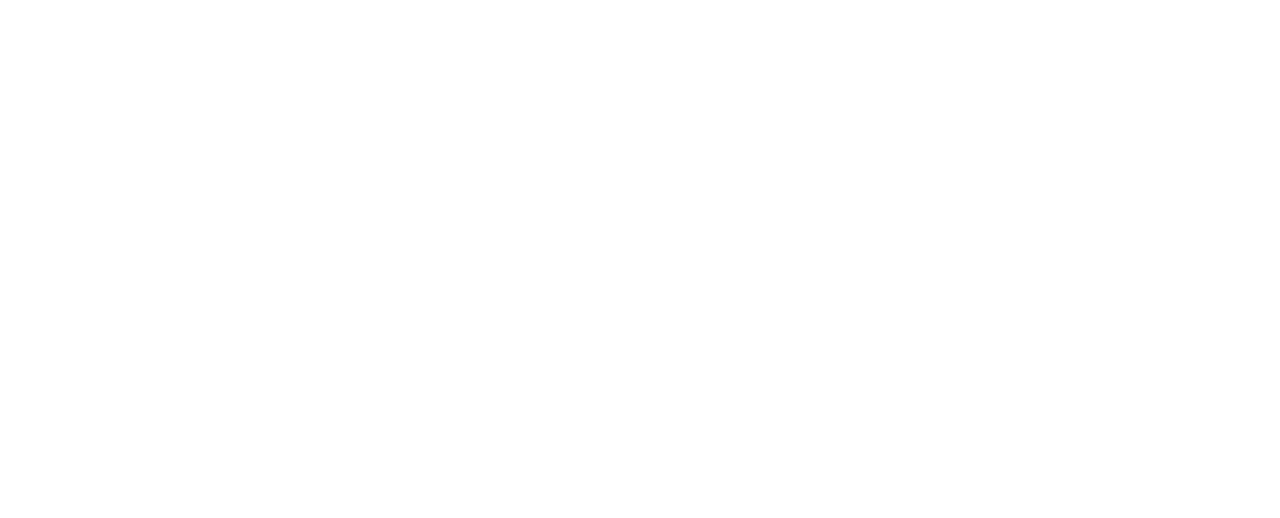
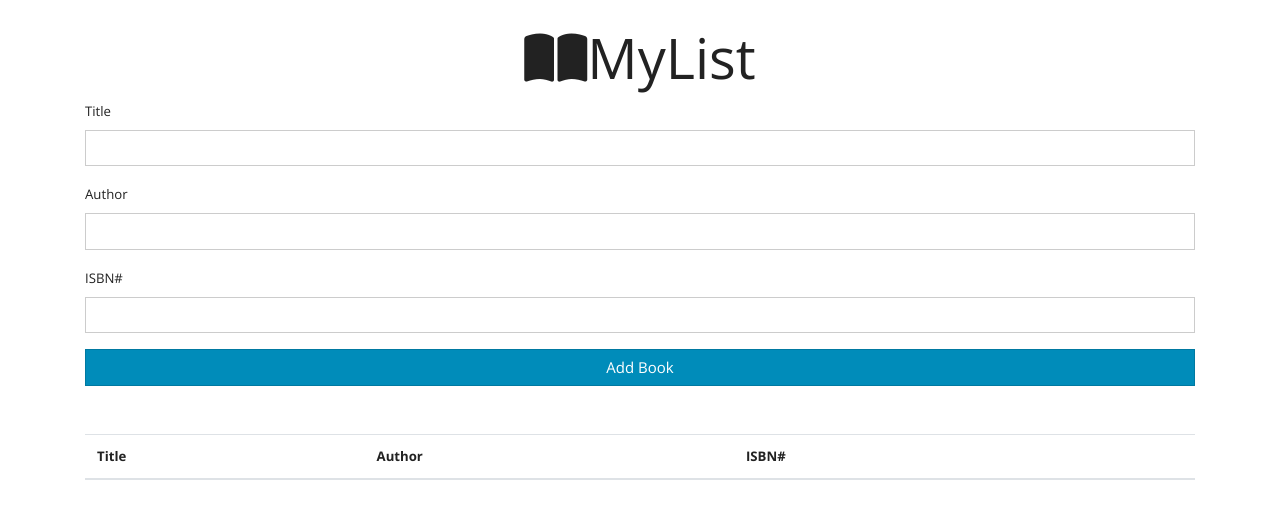
Before and after one commit to Meryemsener/bookList-app, a plain HTML site: page index.html in a window 1280 px wide. Drawn offline with nearby package versions, Linux system fonts and the light colour scheme.

Commit message:
to book list

```diff
--- a/index.html
+++ b/index.html
@@ -4,9 +4,49 @@
     <meta charset="UTF-8">
     <meta name="viewport" content="width=device-width, initial-scale=1.0">
     <meta http-equiv="X-UA-Compatible" content="ie=edge">
-    <title>Document</title>
+   <link
+      rel="stylesheet"
+      href="https://bootswatch.com/4/yeti/bootstrap.min.css"/>
+    <script
+      src="https://kit.fontawesome.com/591d47e479.js"
+      crossorigin="anonymous"></script>
+      <title>MyBookList App</title>
 </head>
 <body>
+    <div class="container mt-4">
+      <h1 class="display-4 text-center">
+        <i class="fas fa-book-open"></i>My<span class="text-primary"></span>List
+      </h1>
+      <form id="book-form">
+        <div class="form-group">
+          <label for="title">Title</label>
+          <input type="text" id="title" class="form-control" />
+        </div>
+
+        <div class="form-group">
+          <label for="author">Author</label>
+          <input type="text" id="author" class="form-control" />
+        </div>
+
+        <div class="form-group">
+          <label for="isbn">ISBN#</label>
+          <input type="text" id="isbn" class="form-control" />
+        </div>
+
+          <input type="submit" value="Add Book" class="btn btn-primary btn-block"/>
+        <table class="table table-striped mt-5">
+          <thead>
+            <tr>
+              <th>Title</th>
+              <th>Author</th>
+              <th>ISBN#</th>
+              <th></th>
+            </tr>
+          </thead>
+          <tbody id="book-list"></tbody>
+        </table>
+      </form>
+    </div>
         <script src="app.js"></script>
 </body>
 </html>
```
